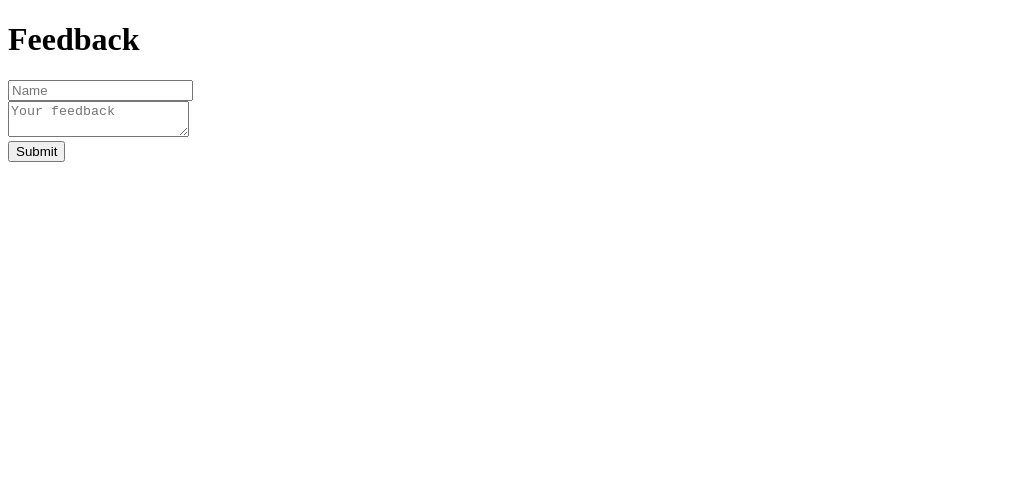
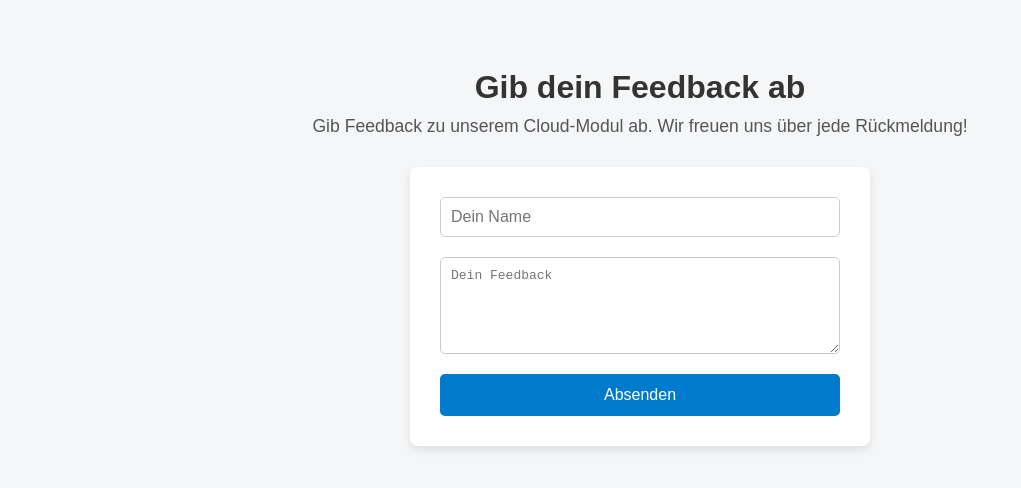
Before and after one commit to Yaniikku/aws-project, a plain HTML site: page feedback-collector/frontend/index.html in a window 1280 px wide. Shown: the whole page, without its empty margins (0-1021 px from the left). Drawn offline with Linux system fonts and the light colour scheme.

Commit message:
Update index.html

```diff
--- a/feedback-collector/frontend/index.html
+++ b/feedback-collector/frontend/index.html
@@ -1,31 +1,96 @@
 <!DOCTYPE html>
-<html lang="en">
+<html lang="de">
 <head>
   <meta charset="UTF-8">
-  <title>Feedback Collector</title>
+  <title>Feedback</title>
+  <style>
+    body {
+      font-family: Arial, sans-serif;
+      background-color: #f4f6f8;
+      display: flex;
+      flex-direction: column;
+      align-items: center;
+      padding: 40px;
+      color: #333;
+    }
+
+    h1 {
+      margin-bottom: 10px;
+    }
+
+    p {
+      margin-top: 0;
+      margin-bottom: 30px;
+      font-size: 1.1em;
+      color: #555;
+    }
+
+    form {
+      background-color: white;
+      padding: 30px;
+      border-radius: 8px;
+      box-shadow: 0 4px 10px rgba(0, 0, 0, 0.1);
+      width: 100%;
+      max-width: 400px;
+      display: flex;
+      flex-direction: column;
+    }
+
+    input, textarea {
+      font-size: 1em;
+      padding: 10px;
+      margin-bottom: 20px;
+      border: 1px solid #ccc;
+      border-radius: 5px;
+      resize: vertical;
+    }
+
+    button {
+      background-color: #007acc;
+      color: white;
+      border: none;
+      padding: 12px;
+      font-size: 1em;
+      border-radius: 5px;
+      cursor: pointer;
+      transition: background-color 0.3s ease;
+    }
+
+    button:hover {
+      background-color: #005fa3;
+    }
+  </style>
 </head>
 <body>
-  <h1>Feedback</h1>
-  <form id="feedbackForm">
-    <input type="text" id="name" placeholder="Name" required><br>
-    <textarea id="feedback" placeholder="Your feedback" required></textarea><br>
-    <button type="submit">Submit</button>
+  <h1>Gib dein Feedback ab</h1>
+  <p>Gib Feedback zu unserem Cloud-Modul ab. Wir freuen uns über jede Rückmeldung!</p>
+
+  <form id="feedback-form">
+    <input type="text" id="name" placeholder="Dein Name" required>
+    <textarea id="feedback" placeholder="Dein Feedback" rows="5" required></textarea>
+    <button type="submit">Absenden</button>
   </form>
-  <p id="status"></p>
 
   <script>
-    document.getElementById("feedbackForm").addEventListener("submit", async function(e) {
+    const form = document.getElementById('feedback-form');
+    form.addEventListener('submit', async (e) => {
       e.preventDefault();
-      const res = await fetch("https://<API_GATEWAY_URL>/submit", {
-        method: "POST",
-        headers: { "Content-Type": "application/json" },
-        body: JSON.stringify({
-          name: document.getElementById("name").value,
-          feedback: document.getElementById("feedback").value
-        })
+
+      const name = document.getElementById('name').value;
+      const feedback = document.getElementById('feedback').value;
+
+      const response = await fetch('https://qqzgfh5phh.execute-api.eu-west-1.amazonaws.com/yannick-prod/feedback', {
+        method: 'POST',
+        headers: { 'Content-Type': 'application/json' },
+        body: JSON.stringify({ name, feedback })
       });
-      const data = await res.json();
-      document.getElementById("status").innerText = data.message;
+
+      if (response.ok) {
+        alert("Feedback erfolgreich gesendet!");
+        form.reset();
+      } else {
+        alert("Fehler beim Senden.");
+      }
     });
   </script>
 </body>
```
